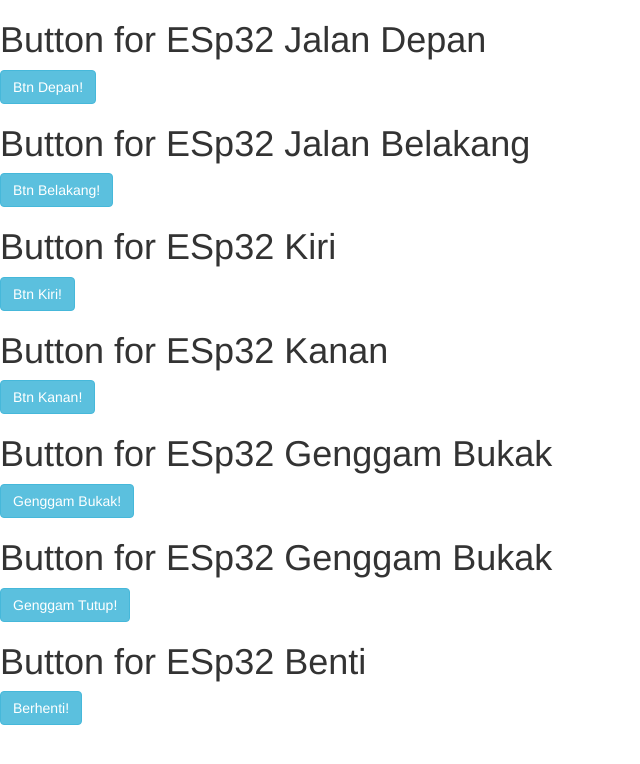
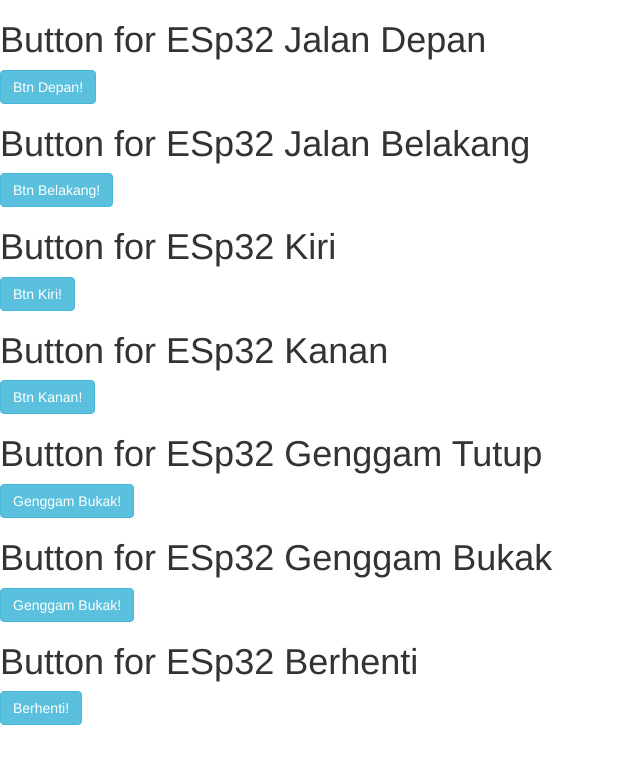
Before and after one commit to shaufi91/genggam, a plain HTML site: page index.html in a window 1280 px wide. Shown: the whole page, without its empty margins (0-640 px from the left). Drawn offline with nearby package versions, Linux system fonts and the light colour scheme.

Commit message:
update code

```diff
--- a/index.html
+++ b/index.html
@@ -33,17 +33,17 @@
 </div>
 
 <div class="container5">
-  <h1>Button for ESp32 Genggam Bukak</h1>
+  <h1>Button for ESp32 Genggam Tutup</h1>
   <button type="submit" class="btn btn-info" onclick="getblynk6()">Genggam Bukak!</button>
 </div>
 
 <div class="container6">
   <h1>Button for ESp32 Genggam Bukak</h1>
-  <button type="submit" class="btn btn-info" onclick="getblynk7()">Genggam Tutup!</button>
+  <button type="submit" class="btn btn-info" onclick="getblynk7()">Genggam Bukak!</button>
 </div>
 
 <div class="container7">
-  <h1>Button for ESp32 Benti</h1>
+  <h1>Button for ESp32 Berhenti</h1>
   <button type="submit" class="btn btn-info" onclick="getblynk8()">Berhenti!</button>
 </div>
 
@@ -98,7 +98,7 @@
 
 <script> /*shaufi */
   function getblynk8(){
-  $.get("https://blynk.cloud/external/api/update?token=4XBg1-n41X4nq1NfATBygIeJMLxDIYGg&V7=0", (data, status) => {
+  $.get("https://blynk.cloud/external/api/update?token=4XBg1-n41X4nq1NfATBygIeJMLxDIYGg&V3|V2|V4|V5=0", (data, status) => {
     console.log(data);
   });
   }
```
